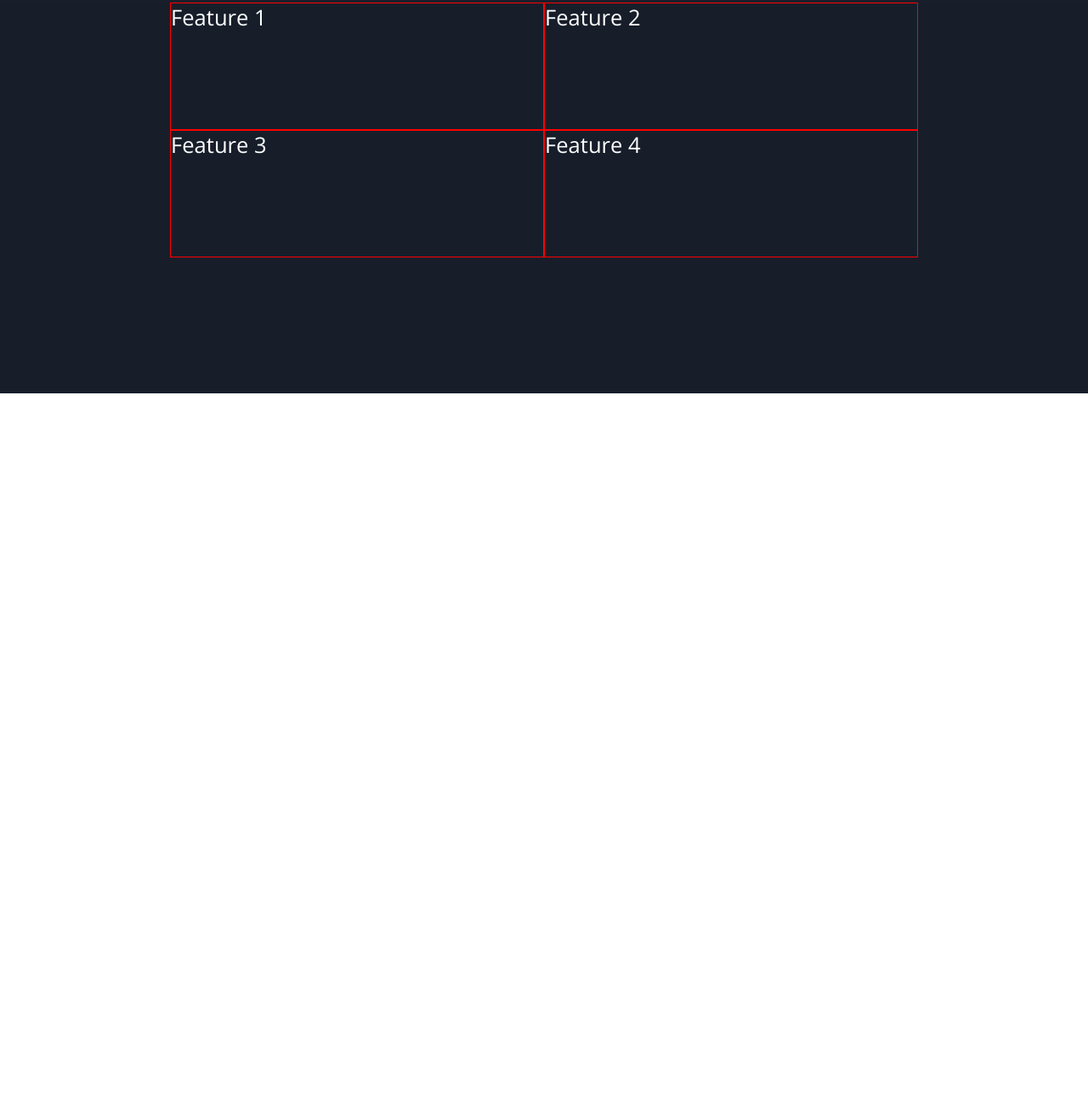
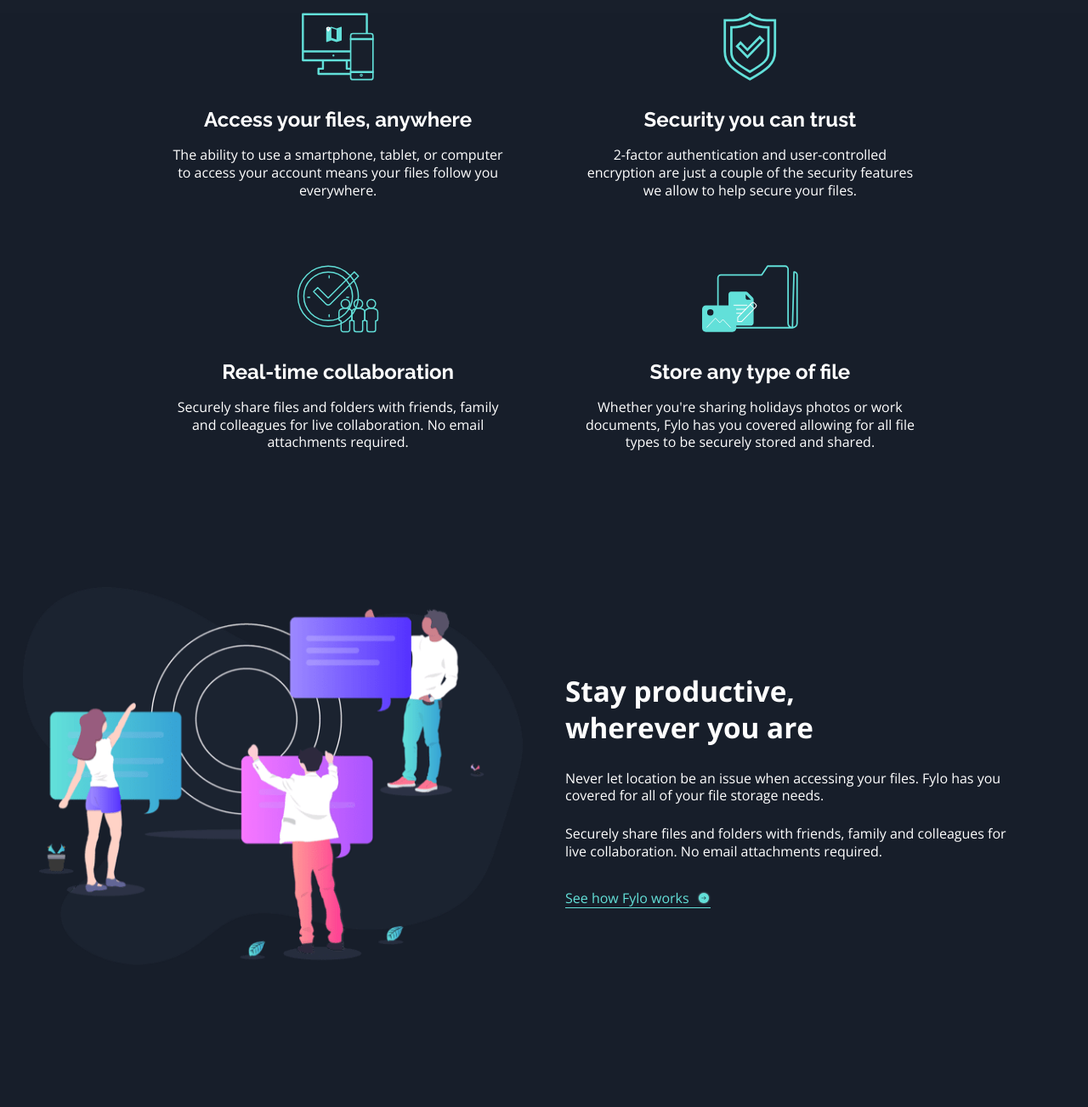
Before and after one commit to Activenoob/Dark-mode-landing-page, a plain HTML site: page index.html in a window 1280 px wide. Shown: the part 1332-2635 px from the top of the page at 85% size. Before the commit the page ends 1795 px from the top, so only its background shows below. Drawn offline with nearby package versions, Linux system fonts and the light colour scheme.

Commit message:
adding productive section

```diff
--- a/CSS/_features.scss
+++ b/CSS/_features.scss
@@ -3,20 +3,55 @@
 
 
     .feature-grid{
+        display: grid;
+        grid-template-columns: 1fr;
+        gap: 6vw 10vw;
         max-width: 880px;
         margin: 0 auto;
 
 
 
         @include breakpoint(medium){
-            display: grid;
             grid-template-columns: 1fr 1fr;
+        }
+
+        @include breakpoint(large){
+            gap: 6vw 7vw;
         }
     }
 
     .feature{
-        border: 1px solid red;
-        min-height: 150px;
+
+        text-align: center;
+
+
+
+        &-image{
+            display: flex;
+            justify-content: center;
+            align-items: center ;
+
+            height: 80px;
+            margin-bottom: 30px;
+
+        }
+        img{
+            height: 100%;
+            width: auto;
+        }
+
+        &-title{
+            font-family: $font-title;
+            font-size: 1.5rem;
+            font-weight: 700;
+            margin-bottom: 16px;
+
+        }
+
+        &-description{
+            font-size: 1rem;
+
+        }
     }
 
 }
--- a/CSS/_global.scss
+++ b/CSS/_global.scss
@@ -18,9 +18,17 @@ body{
     color: white;
 
 }
+a,p{
+    font-size: 0.875rem;
+    @include breakpoint(large){
+      font-size: 1rem;
+    }
+
+}
 
 a{
      text-decoration: none;
+
 }
 
 h1,h2.h3{
@@ -28,12 +36,15 @@ h1,h2.h3{
 
 }
 p{
+
     margin-top: 0;
+    margin-bottom: 1.5em;
 }
 
 
 section{
     padding: 0 27px 160px;
+    background-color: $mainBg;
 }
 
 button{
--- a/CSS/_hero.scss
+++ b/CSS/_hero.scss
@@ -11,7 +11,7 @@
         position: absolute;
         bottom: 0px;
         width: 100%;
-        height: 120px;
+        height: 40vw;
         background-image: url(../images/bg-curvy-mobile.svg);
         background-size: cover;
         background-repeat: no-repeat;
@@ -19,7 +19,7 @@
 
         @include breakpoint(medium){
             background-image: url(../images/bg-curvy-desktop.svg);
-            height: 420px;
+            height: 33vw;
 
         }
     }
--- /dev/null
+++ b/CSS/_productive.scss
@@ -0,0 +1,65 @@
+.productive{
+
+    &__grid{
+        display: grid;
+        align-items: center;
+        grid-template-columns: 1fr;
+        gap:50px;
+        max-width: 600px;
+        margin: 0 auto;
+
+
+
+        @include breakpoint(large){
+            grid-template-columns: 1fr 1fr;
+            max-width: none;
+
+        }
+
+    }
+
+    &__image{
+        text-align: center;
+
+        img{
+           width: 100%;
+           max-width: 615px;
+        }
+
+
+
+    }
+    &__text{
+
+        @include breakpoint(large){
+            margin-right: 4rem;
+        }
+
+        h2{
+            font-size: 1.3em;
+
+            @include breakpoint(large){
+               max-width: 400px ;
+
+            }
+
+        }
+
+        a{
+            background-image: url(/images/icon-arrow.svg);
+            background-repeat: no-repeat;
+            background-position: right center;
+            padding-right: 25px;
+            color:$ctaCyan;
+            border-bottom: 1px solid $ctaCyan;
+            transition: all 200ms ease-in-outs;
+
+            &:hover{
+                color: #ffffff;
+                border-bottom: 1px solid #ffffff;
+
+
+            }
+        }
+    }
+}
--- a/CSS/style.scss
+++ b/CSS/style.scss
@@ -3,3 +3,4 @@
 @import "header";
 @import "hero";
 @import "features";
+@import "productive";
--- a/index.html
+++ b/index.html
@@ -28,16 +28,66 @@
     <section class="features">
         <div class="feature-grid">
             <div class="feature">
-                Feature 1
+                <div class="feature-image">
+                    <img src="/images/icon-access-anywhere.svg" alt="Access anywhere">
+                </div>
+                <div class="feature-title">
+                    Access your files, anywhere
+                </div>
+                <div class="feature-description">
+                    The ability to use a smartphone, tablet, or computer to access your account means your files follow you everywhere.
+                </div>
             </div>
             <div class="feature">
-                Feature 2
+                <div class="feature-image">
+                    <img src="/images/icon-security.svg" alt="Security">
+                </div>
+                <div class="feature-title">
+                        Security you can trust
+                </div>
+                <div class="feature-description">
+                    2-factor authentication and user-controlled encryption are just a couple of the security features we allow to help secure your files.
+                </div>
             </div>
             <div class="feature">
-                Feature 3
+                <div class="feature-image">
+                    <img src="/images/icon-collaboration.svg"   alt="Collaboration">
+                </div>
+                <div class="feature-title">
+                    Real-time collaboration
+                </div>
+                <div class="feature-description">
+                        Securely share files and folders with friends, family and colleagues for live collaboration. No email attachments required.
+                </div>
             </div>
             <div class="feature">
-                Feature 4
+                <div class="feature-image">
+                    <img src="/images/icon-any-file.svg" alt="Any file">
+                </div>
+                <div class="feature-title">
+                    Store any type of file
+                </div>
+                <div class="feature-description">
+                    Whether you're sharing holidays photos or work documents, Fylo has you covered allowing for all file types to be securely stored and shared.
+                </div>
+            </div>
+        </div>
+    </section>
+
+    <section class="productive">
+        <div class="productive__grid">
+            <div class="productive__image">
+                <img src="/images/illustration-stay-productive.png" alt="Stay productive" />
+            </div>
+            <div class="productive__text">
+                <h2>Stay productive, wherever you are</h2>
+                <p>
+                    Never let location be an issue when accessing your files. Fylo has you covered for all of your file storage needs.
+                </p>
+                <p>
+                    Securely share files and folders with friends, family and colleagues for live collaboration. No email attachments required.
+                </p>
+                <a href="#">See how Fylo works</a>
             </div>
         </div>
     </section>
```
Also changed, not shown: CSS/style.css, 1 other file.
